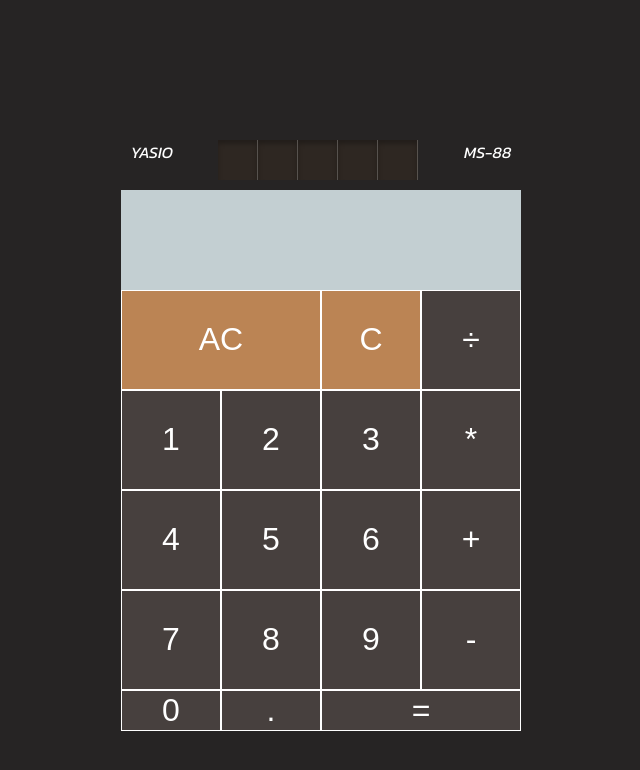
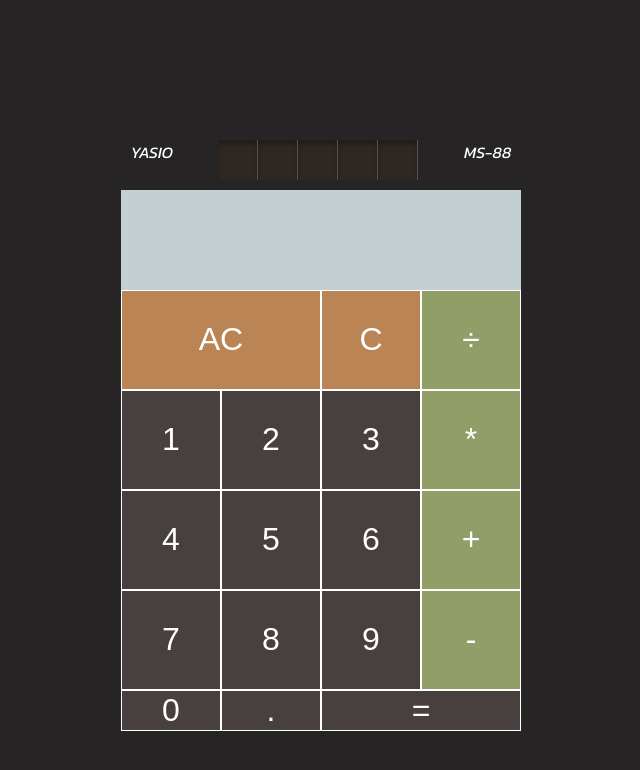
Before and after one commit to nleake/jsCalc, a plain HTML site: page index.html in a window 1280 px wide. Shown: the whole page, without its empty margins (319-959 px from the left). Drawn offline with Linux system fonts and the light colour scheme.

Commit message:
update operation button color

```diff
--- a/styles.css
+++ b/styles.css
@@ -95,6 +95,6 @@ button[data-delete], button[data-all-clear] {
     background-color: var(--orange);
 }
 
-button[operation] {
-    background-color: rgba(75, 149, 105, 0.9);
+button[data-operation] {
+    background-color: rgba(157, 171, 110, 0.9);
 }
```
